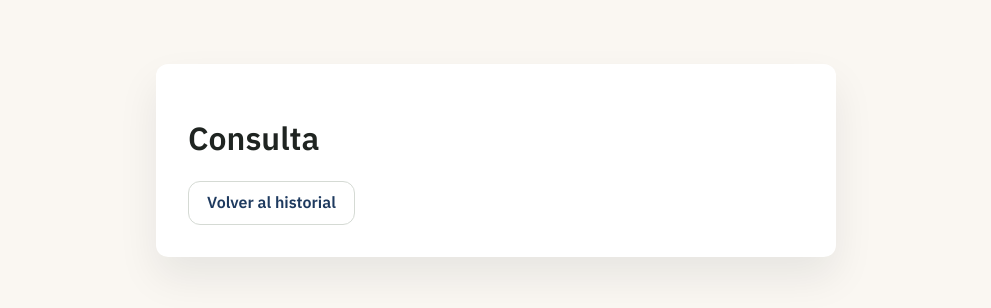
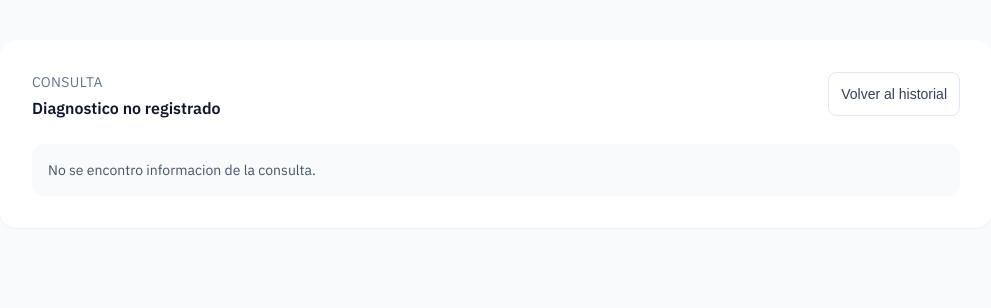
Before and after one commit to davidguzman1991/WEB-DIABETES, a Next.js app in the folder frontend/: page /portal/consultas/1 in a window 1280 px wide. Shown: the top 308 px of the page, without its empty margins (144-1135 px from the left). Built offline with nearby package versions, Linux system fonts and the light colour scheme; no server answers; sample sign-in values are in the browser's storage.

Commit message:
style(portal): modernize consultation detail page

```diff
--- a/frontend/pages/portal/consultas/[id]/index.js
+++ b/frontend/pages/portal/consultas/[id]/index.js
@@ -1,9 +1,11 @@
 import { useEffect, useState } from "react";
-import Link from "next/link";
 import { useRouter } from "next/router";
 
 import { apiFetch, logout } from "../../../../lib/auth";
 import { useAuthGuard } from "../../../../hooks/useAuthGuard";
+import Button from "../../../../components/ui/Button";
+import Card from "../../../../components/ui/Card";
+import SectionTitle from "../../../../components/ui/SectionTitle";
 
 function computeAge(dateStr) {
   if (!dateStr) return null;
@@ -59,74 +61,149 @@ export default function ConsultaDetalle() {
     ? [patient.nombres, patient.apellidos].filter(Boolean).join(" ")
     : "";
   const headerDiagnosis = diagnosisText || "Diagnostico no registrado";
+  const consultationDate = consultation?.created_at
+    ? new Date(consultation.created_at).toLocaleDateString("es-EC", {
+        day: "2-digit",
+        month: "2-digit",
+        year: "numeric",
+      })
+    : "";
+  const headerSubtitle = consultationDate || headerDiagnosis;
 
   if (loading) {
     return (
-      <div className="page">
-        <div className="card portal-detail-card">
-          <h1>Consulta</h1>
-          <p className="muted">Cargando...</p>
+      <div className="min-h-screen bg-slate-50">
+        <div className="mx-auto w-full max-w-5xl px-4 py-6 sm:py-10">
+          <Card className="p-5 sm:p-8">
+            <SectionTitle
+              title="Consulta"
+              subtitle={headerSubtitle || "Detalle de la consulta"}
+              rightSlot={
+                <Button
+                  type="button"
+                  variant="outline"
+                  size="sm"
+                  onClick={() => router.push("/portal/historial")}
+                >
+                  Volver al historial
+                </Button>
+              }
+            />
+            <p className="mt-6 text-sm text-slate-500">Cargando...</p>
+          </Card>
         </div>
       </div>
     );
   }
 
   return (
-    <div className="page">
-      <div className="card portal-detail-card">
-        <h1>Consulta</h1>
-        <Link className="button button-secondary" href="/portal/historial">
+    <div className="min-h-screen bg-slate-50">
+      <div className="mx-auto w-full max-w-5xl px-4 py-6 sm:py-10">
+        <Card className="p-5 sm:p-8">
+          <SectionTitle
+            title="Consulta"
+            subtitle={headerSubtitle || "Detalle de la consulta"}
+            rightSlot={
+              <Button
+                type="button"
+                variant="outline"
+                size="sm"
+                onClick={() => router.push("/portal/historial")}
+              >
                 Volver al historial
-        </Link>
-        {error && <div className="error">{error}</div>}
-        {detail && (
-          <>
-            <div className="consultation-header">
-              <div className="consultation-header-title">{patientName}</div>
-              <div className="consultation-header-meta">
-                {age !== null ? `Edad: ${age} anos` : ""}
-              </div>
-              {consultation?.created_at && (
-                <div className="consultation-header-meta">
-                  Consulta {new Date(consultation.created_at).toLocaleDateString()}
+              </Button>
+            }
+          />
+
+          {(patientName || age !== null) && (
+            <div className="mt-3 flex flex-wrap items-center gap-3 text-sm text-slate-600">
+              {patientName && (
+                <span className="font-medium text-slate-900">{patientName}</span>
+              )}
+              {age !== null && <span>Edad: {age} anos</span>}
             </div>
           )}
-              <div className="consultation-header-diagnosis">{headerDiagnosis}</div>
+
+          {error && (
+            <div className="mt-6 rounded-xl border border-red-200 bg-red-50 px-4 py-3 text-sm text-red-700">
+              {error}
             </div>
+          )}
+
+          {!detail && !error && (
+            <div className="mt-6 rounded-xl border border-slate-200 bg-slate-50 px-4 py-4 text-sm text-slate-600">
+              No se encontro informacion de la consulta.
+            </div>
+          )}
+
+          {detail && (
+            <div className="mt-6 space-y-5">
+              <Card className="p-5">
+                <SectionTitle title="Diagnostico / Motivo" />
+                <div className="mt-3 text-sm text-slate-700">
+                  {diagnosisText || "Diagnostico no registrado."}
+                </div>
+              </Card>
 
               {consultationId && (
-              <div className="consultation-actions">
-                <Link
-                  className="consultation-action-card"
-                  href={`/portal/consultas/${consultationId}/tratamiento`}
+                <div className="grid gap-4 md:grid-cols-3">
+                  <Card className="p-5">
+                    <SectionTitle
+                      title="Tratamiento"
+                      subtitle="Detalle de medicamentos"
+                    />
+                    <Button
+                      className="mt-4 w-full"
+                      variant="outline"
+                      size="sm"
+                      onClick={() =>
+                        router.push(`/portal/consultas/${consultationId}/tratamiento`)
+                      }
                     >
-                  <div className="consultation-action-title">Tratamiento</div>
-                  <div className="consultation-action-meta">Detalle de medicamentos</div>
-                </Link>
-                <Link
-                  className="consultation-action-card"
-                  href={`/portal/consultas/${consultationId}/laboratorios`}
+                      Ver tratamiento
+                    </Button>
+                  </Card>
+
+                  <Card className="p-5">
+                    <SectionTitle
+                      title="Laboratorios"
+                      subtitle="Resultados actuales"
+                    />
+                    <Button
+                      className="mt-4 w-full"
+                      variant="outline"
+                      size="sm"
+                      onClick={() =>
+                        router.push(`/portal/consultas/${consultationId}/laboratorios`)
+                      }
                     >
-                  <div className="consultation-action-title">
-                    Resultados de laboratorio
-                  </div>
-                  <div className="consultation-action-meta">Resultados actuales</div>
-                </Link>
+                      Ver laboratorios
+                    </Button>
+                  </Card>
+
                   {indicationsText && (
-                  <Link
-                    className="consultation-action-card"
-                    href={`/portal/consultas/${consultationId}/indicaciones`}
+                    <Card className="p-5">
+                      <SectionTitle
+                        title="Indicaciones"
+                        subtitle="Recomendaciones medicas"
+                      />
+                      <Button
+                        className="mt-4 w-full"
+                        variant="outline"
+                        size="sm"
+                        onClick={() =>
+                          router.push(`/portal/consultas/${consultationId}/indicaciones`)
+                        }
                       >
-                    <div className="consultation-action-title">Indicaciones</div>
-                    <div className="consultation-action-meta">
-                      Recomendaciones medicas
-                    </div>
-                  </Link>
+                        Ver indicaciones
+                      </Button>
+                    </Card>
                   )}
                 </div>
               )}
-          </>
+            </div>
           )}
+        </Card>
       </div>
     </div>
   );
```
Lines whose indentation alone changed are shown as unchanged.
